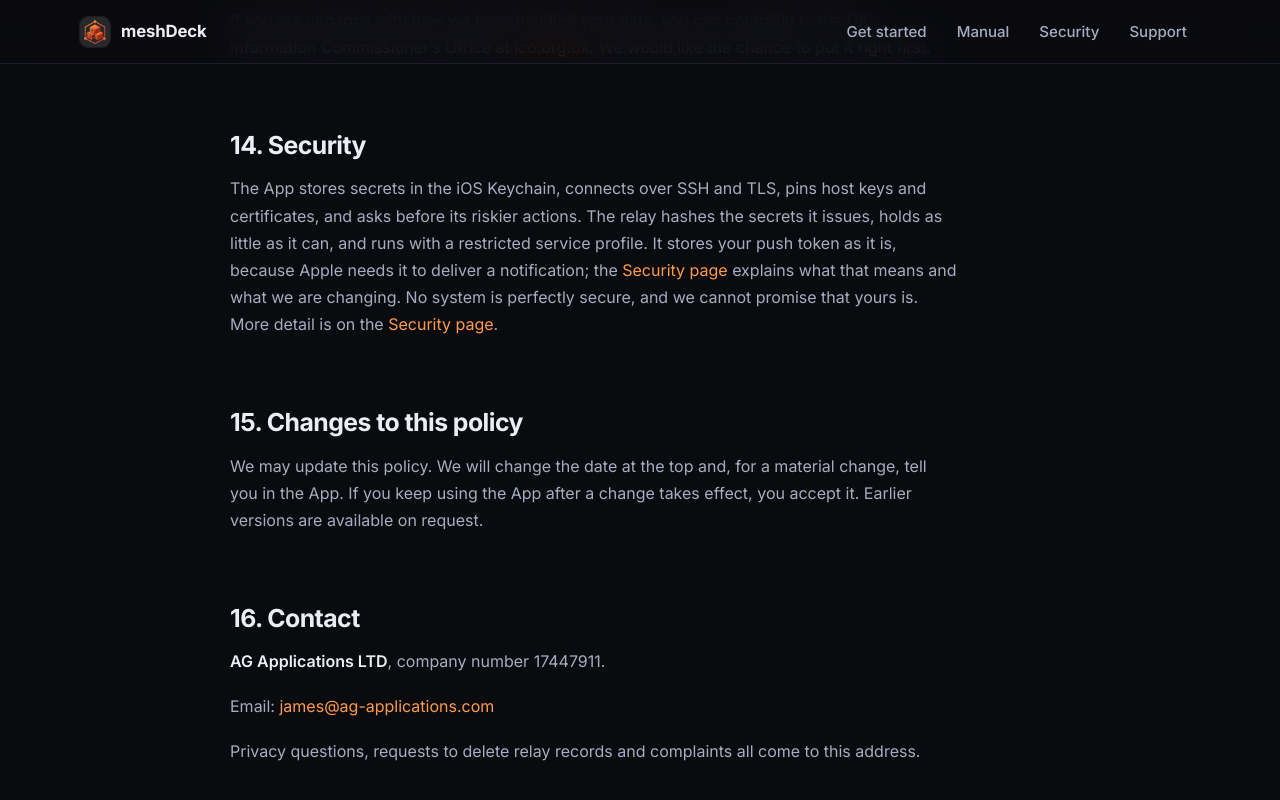
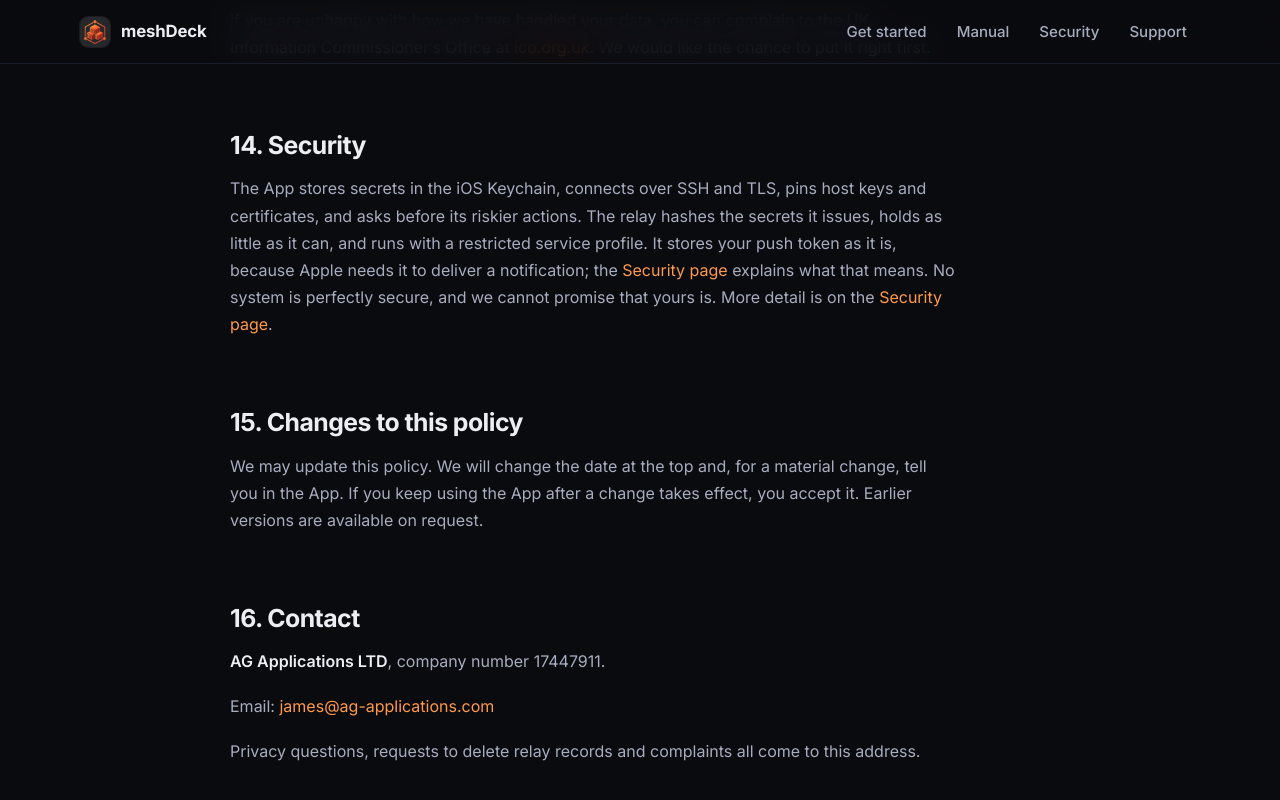
Before and after one commit to AG-Studio-Apps/meshdeck-docs, a Jekyll site: the page built from privacy/index.md, in a window 1280 px wide and 900 px high, scrolled down 7580 px. Shown: the top 800 px of the window. Built offline with Jekyll 4.4.1, drawn with Linux system fonts in a browser that asks for light colours.

Commit message:
privacy: drop the dangling 'what we are changing' push-token reference
The security page no longer frames push-token handling as pending; it presents
it as a settled design. Trim the stale clause so the two pages agree.

```diff
--- a/privacy/index.md
+++ b/privacy/index.md
@@ -176,7 +176,7 @@ If you are unhappy with how we have handled your data, you can complain to the U
 
 ## 14. Security
 
-The App stores secrets in the iOS Keychain, connects over SSH and TLS, pins host keys and certificates, and asks before its riskier actions. The relay hashes the secrets it issues, holds as little as it can, and runs with a restricted service profile. It stores your push token as it is, because Apple needs it to deliver a notification; the [Security page]({{ '/security/' | relative_url }}) explains what that means and what we are changing. No system is perfectly secure, and we cannot promise that yours is. More detail is on the [Security page]({{ '/security/' | relative_url }}).
+The App stores secrets in the iOS Keychain, connects over SSH and TLS, pins host keys and certificates, and asks before its riskier actions. The relay hashes the secrets it issues, holds as little as it can, and runs with a restricted service profile. It stores your push token as it is, because Apple needs it to deliver a notification; the [Security page]({{ '/security/' | relative_url }}) explains what that means. No system is perfectly secure, and we cannot promise that yours is. More detail is on the [Security page]({{ '/security/' | relative_url }}).
 
 ## 15. Changes to this policy
 
```
